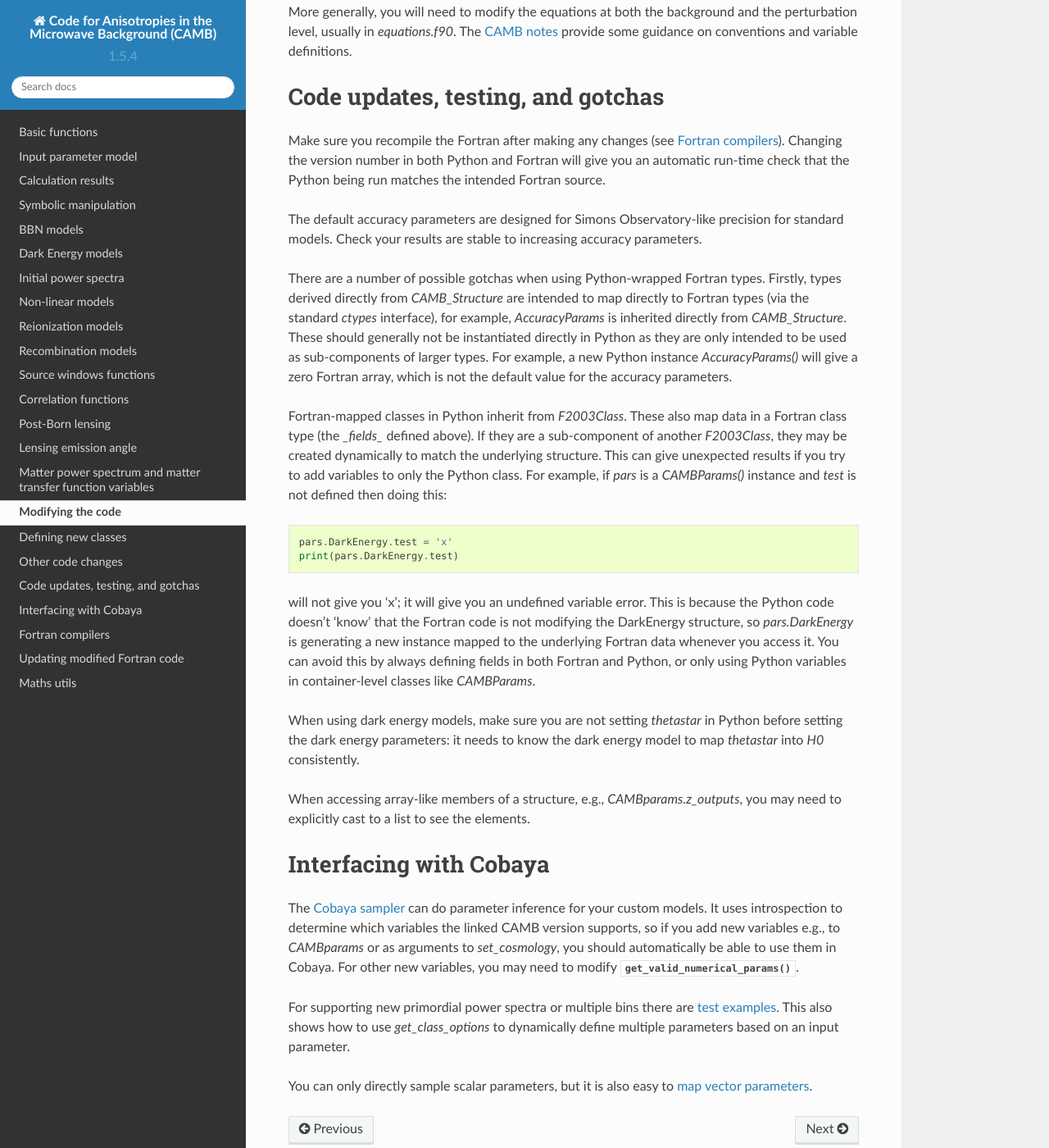
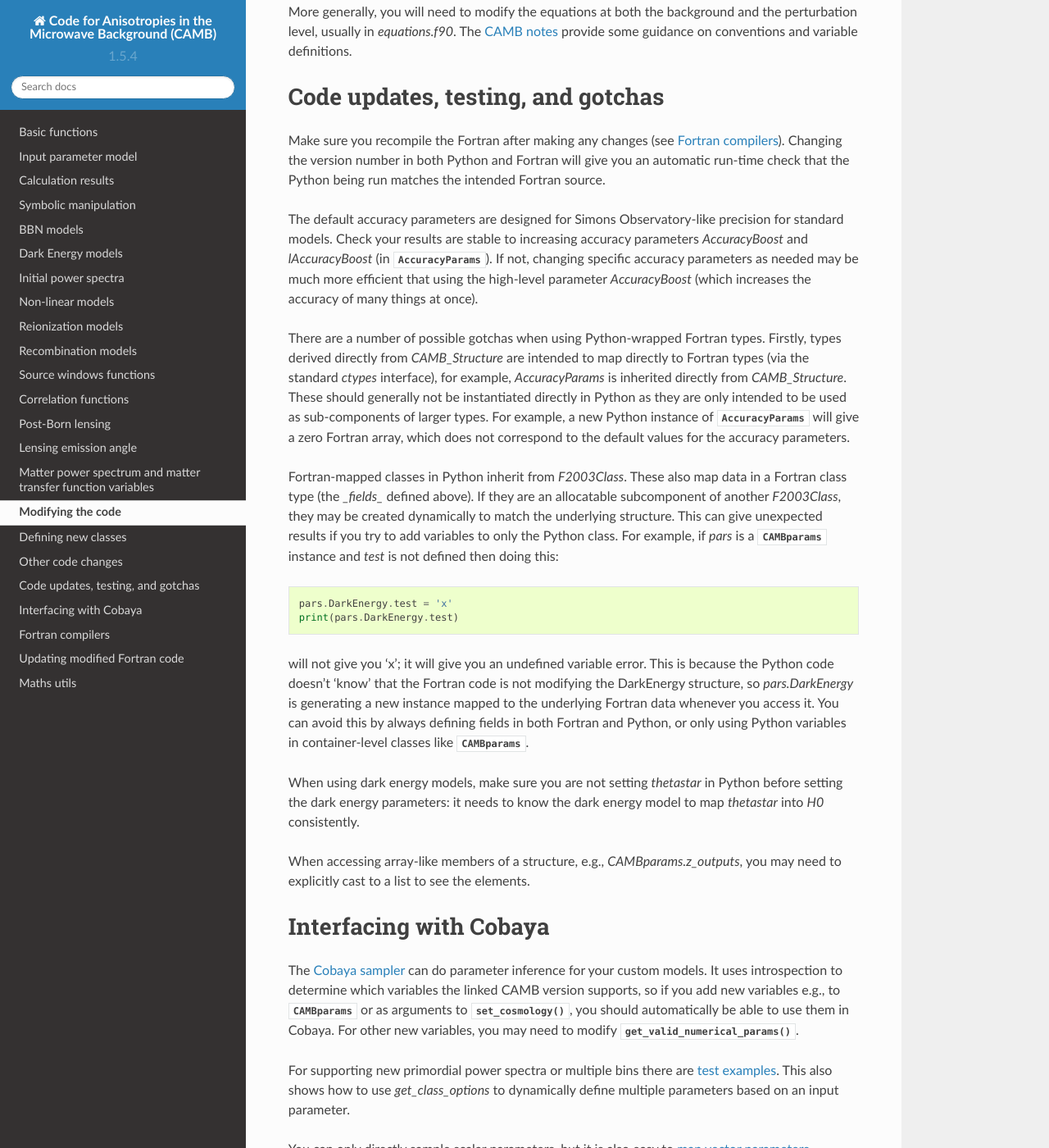
Before and after one commit to cmbant/CAMB, a Sphinx documentation site: the page built from docs/source/modifying_code.rst, in a window 1280 px wide and 1400 px high, scrolled down 2254 px. Shown: the whole window at 82% size. Built offline with Sphinx 7.4.7 and the Read the Docs theme 2.0.0, drawn with Linux system fonts in a browser that asks for light colours; some of the changed text lies outside the part shown.

Commit message:
doc on modifying code

```diff
--- a/docs/source/modifying_code.rst
+++ b/docs/source/modifying_code.rst
@@ -100,16 +100,17 @@ Changing the version number in both Python and Fortran will give you an automati
 intended Fortran source.
 
 The default accuracy parameters are designed for Simons Observatory-like precision for standard models. Check your results are stable to
-increasing accuracy parameters.
+increasing accuracy parameters `AccuracyBoost` and `lAccuracyBoost` (in :class:`~camb.model.AccuracyParams`). If not, changing specific accuracy parameters as needed may be much more efficient that using the high-level parameter
+`AccuracyBoost` (which increases the accuracy of many things at once).
 
 There are a number of possible gotchas when using Python-wrapped Fortran types. Firstly, types derived directly from `CAMB_Structure` are intended to map directly
 to Fortran types (via the standard `ctypes` interface), for example, `AccuracyParams` is inherited directly from `CAMB_Structure`. These should generally not be
-instantiated directly in Python as they are only intended to be used as sub-components of larger types. For example, a new Python instance `AccuracyParams()` will
-give a zero Fortran array, which is not the default value for the accuracy parameters.
+instantiated directly in Python as they are only intended to be used as sub-components of larger types. For example, a new Python instance of :class:`~camb.model.AccuracyParams` will
+give a zero Fortran array, which does not correspond to the default values for the accuracy parameters.
 
 Fortran-mapped classes in Python inherit from `F2003Class`. These also map data in a Fortran class type (the `_fields_` defined above).
-If they are a sub-component of another `F2003Class`, they may be created dynamically to match the underlying structure.
-This can give unexpected results if you try to add variables to only the Python class. For example, if `pars` is a `CAMBParams()` instance and `test` is not defined
+If they are an allocatable subcomponent of another `F2003Class`, they may be created dynamically to match the underlying structure.
+This can give unexpected results if you try to add variables to only the Python class. For example, if `pars` is a :class:`~camb.model.CAMBparams` instance and `test` is not defined
 then doing this::
 
     pars.DarkEnergy.test = 'x'
```
Also changed, not shown: other parts of docs/source/modifying_code.rst (+3 -3 lines).
